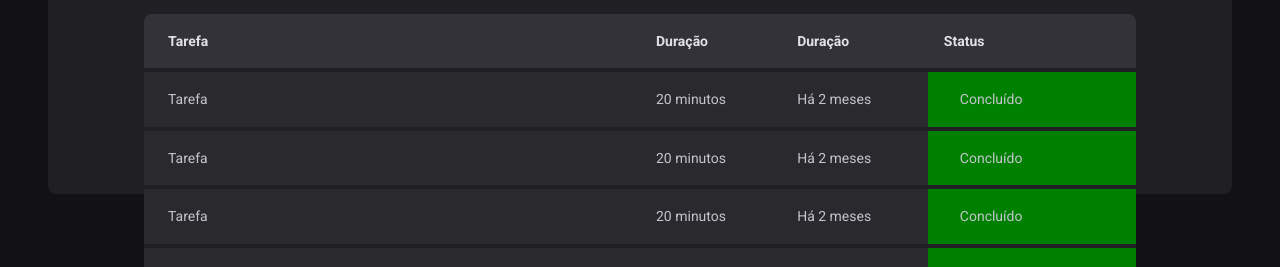
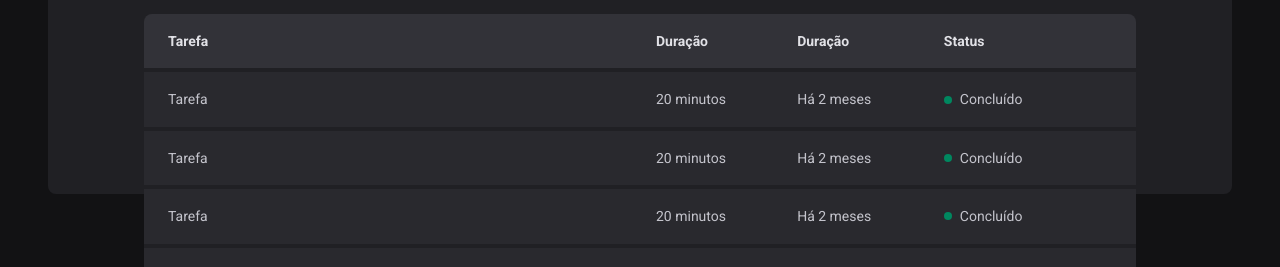
Before and after one commit to HugoFortunato/pomotimer, a React (Vite) app: page /history in a window 1280 px wide. Shown: the part 526-793 px from the top of the page. Built offline with nearby package versions, Linux system fonts and the light colour scheme.

Commit message:
feat: Add cycle logic

```diff
--- a/src/pages/History/index.tsx
+++ b/src/pages/History/index.tsx
@@ -1,5 +1,5 @@
 import { trData } from './content'
-import { HistoryContainer, HistoryList, Status , StatusTd} from './styles'
+import { HistoryContainer, HistoryList, Status} from './styles'
 
 export function History() {
   return (
@@ -22,9 +22,9 @@ export function History() {
               <td> {item.task} </td>
               <td> {item.duration} </td>
               <td> {item.start} </td>
-              <StatusTd statusColor={item.color}>
-                <Status statusBackground={item.color}> {item.status} </Status>
-              </StatusTd>
+              <td>
+                <Status statusColor={item.color as any}> {item.status} </Status>
+              </td>
             </tr>
             ))}
           </tbody>
--- a/src/pages/History/styles.ts
+++ b/src/pages/History/styles.ts
@@ -1,4 +1,5 @@
 import styled from 'styled-components'
+import { string } from 'zod';
 
 const STATUS_COLORS = {
   yellow: 'yellow500',
@@ -6,14 +7,9 @@ const STATUS_COLORS = {
   red: 'red500',
 } as const
 
-interface StatusProps {
-  statusBackground?: keyof typeof STATUS_COLORS | string
-  statusColor?: keyof typeof STATUS_COLORS | string
+export interface StatusProps {
+  statusColor: keyof typeof STATUS_COLORS
 }
-
-export const StatusTd = styled.td<StatusProps>`
-  background: ${(props) => [props.statusColor]} !important;
-`
 
 export const Status = styled.span<StatusProps>`
   display: flex;
@@ -25,7 +21,7 @@ export const Status = styled.span<StatusProps>`
     width: 0.5rem;
     height: 0.5rem;
     border-radius: 9999px;
-    background: ${(props) => [props.statusBackground]};
+    background: ${(props) => props.theme[STATUS_COLORS[props.statusColor]]};
   }
 `
 
--- a/src/pages/Home/index.tsx
+++ b/src/pages/Home/index.tsx
@@ -12,8 +12,15 @@ import {
   MinutesAmountInput,
   StartCountdownButton
 } from './styles'
+import { useState } from 'react'
 
 type NewCycleFormData = zod.infer<typeof newCycleFormValidationSchema>
+
+interface Cycle {
+  id: string
+  task: string
+  minutesAmount: number
+}
 
 const newCycleFormValidationSchema = zod.object({
   task: zod.string().min(1, 'Informe a tarefa'),
@@ -24,6 +31,9 @@ const newCycleFormValidationSchema = zod.object({
 })
 
 export function Home() {
+  const [cycles, setCycles] = useState<Cycle[]>([])
+  const [activeCycleId, setActiveCycleId] = useState<string | null>(null)
+
    const { register, handleSubmit, watch, reset } = useForm<NewCycleFormData>({
     resolver: zodResolver(newCycleFormValidationSchema),
       defaultValues: {
@@ -32,11 +42,26 @@ export function Home() {
     },
    })
 
-  function handleCreateNewCycle(data: any) {
+  function handleCreateNewCycle(data: NewCycleFormData) {
     console.log(data)
+
+    const id = String(new Date().getTime())
+
+    const newCycle: Cycle = {
+      id,
+      task: data.task,
+      minutesAmount: data.minutesAmount
+    }
+
+    setCycles((state) => [...state, newCycle])
+    setActiveCycleId(id)
 
     reset()
   }
+
+  const activeCycle = cycles.find((cycle) => cycle.id === activeCycleId)
+
+  console.log(activeCycle)
 
   const task = watch('task')
   const isSubmitDisable = !task
```
